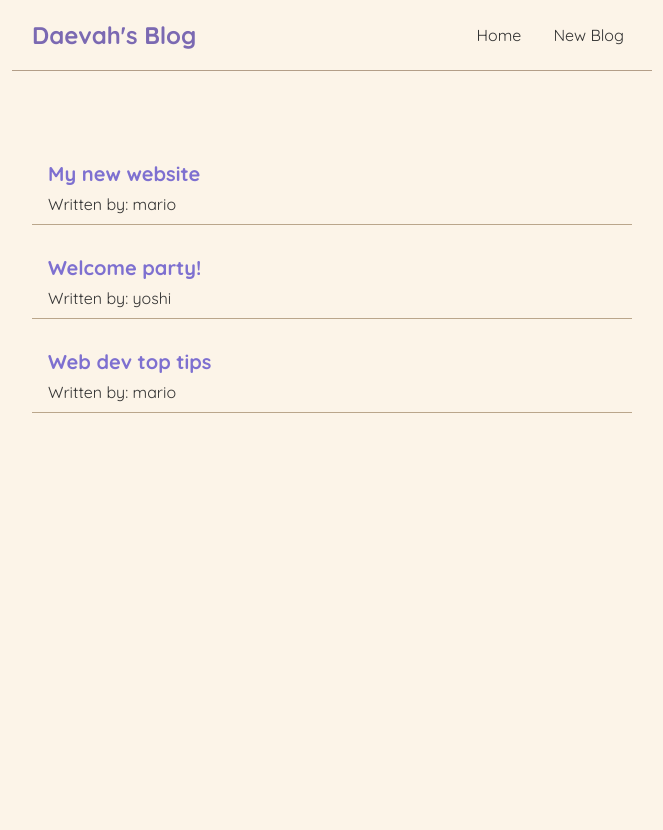
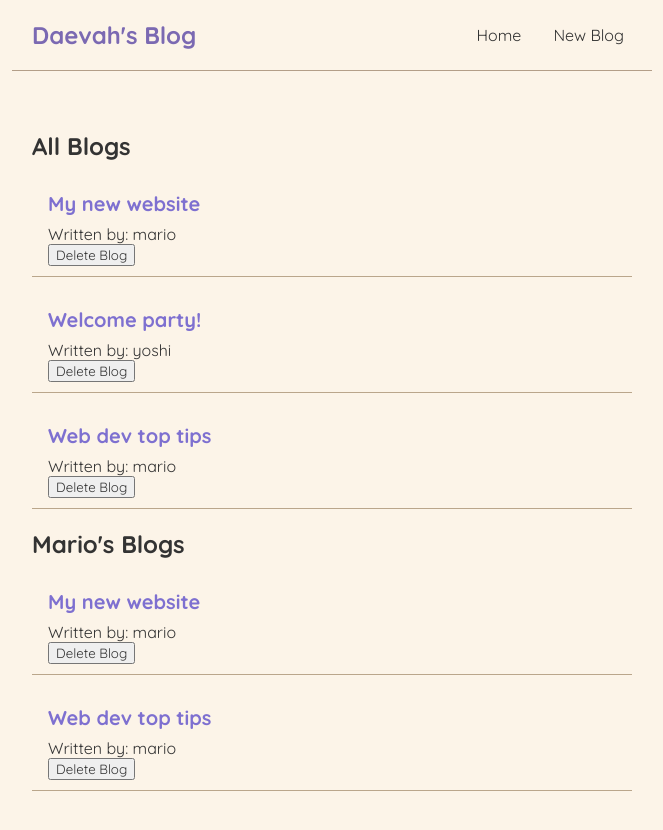
Before and after one commit to dmt94/my-blog, a React (Create React App) app: page / in a window 1280 px wide. Shown: the top 830 px of the page, without its empty margins (308-971 px from the left). Before the commit the page ends 800 px from the top, so only its background shows below. Built offline with nearby package versions, Linux system fonts and the light colour scheme.

Commit message:
render child components for home

```diff
--- /dev/null
+++ b/src/BlogList.js
@@ -0,0 +1,16 @@
+const BlogList = ({blogs, title}) => {
+  return (
+    <div className="blog-list">
+      <h2>{title}</h2>
+      {blogs.map((blog) => (
+        <div className="blog-preview" key={blog.id}>
+          <h2>{ blog.title }</h2>
+          <p>Written by: { blog.author }</p>
+          <button onClick={() => handleDelete(blog.id)}>Delete Blog</button>
+        </div>
+      ))}
+    </div>
+   );
+}
+
+export default BlogList;
--- a/src/Home.js
+++ b/src/Home.js
@@ -1,4 +1,5 @@
 import { useState } from 'react';
+import BlogList from './BlogList';
 
 const Home = () => {
   const [blogs, setBlogs] = useState([
@@ -6,14 +7,14 @@
     { title: 'Welcome party!', body: 'lorem ipsum...', author: 'yoshi', id: 2 },
     { title: 'Web dev top tips', body: 'lorem ipsum...', author: 'mario', id: 3 }
   ])
+  const handleDelete = (id) => {
+    const newBlogs = blogs.filter()
+  }
+
   return (
     <div className="home">
-      {blogs.map((blog) => (
-        <div className="blog-preview" key={blog.id}>
-          <h2>{ blog.title }</h2>
-          <p>Written by: { blog.author }</p>
-        </div>
-      ))}
+      <BlogList blogs={blogs} title="All Blogs" />
+      <BlogList blogs={blogs.filter((blog) => blog.author === 'mario')} title="Mario's Blogs" />
     </div>
    );
 }
```
